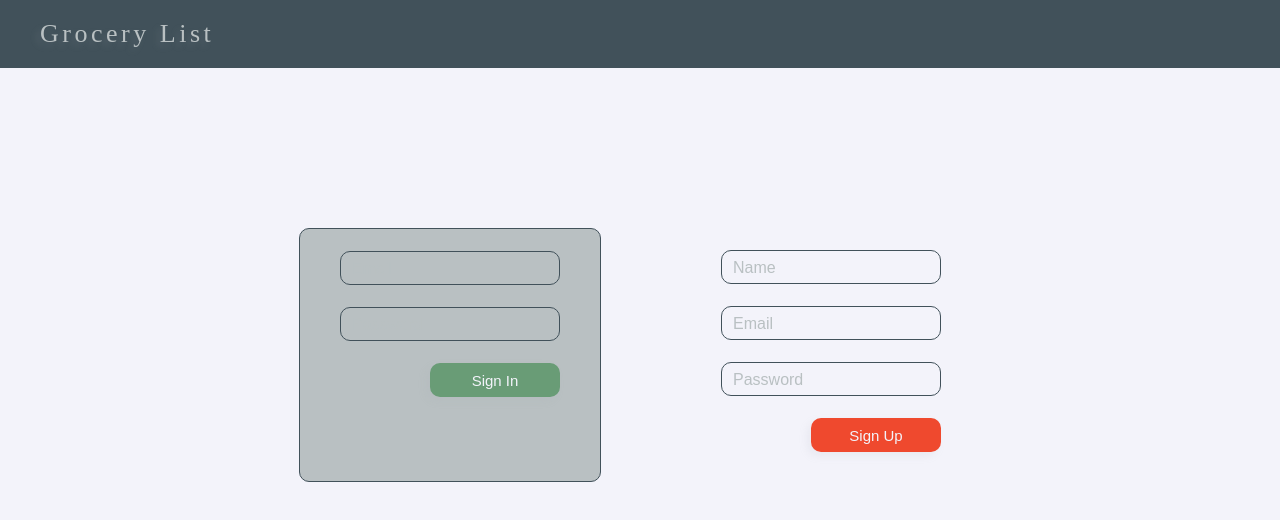
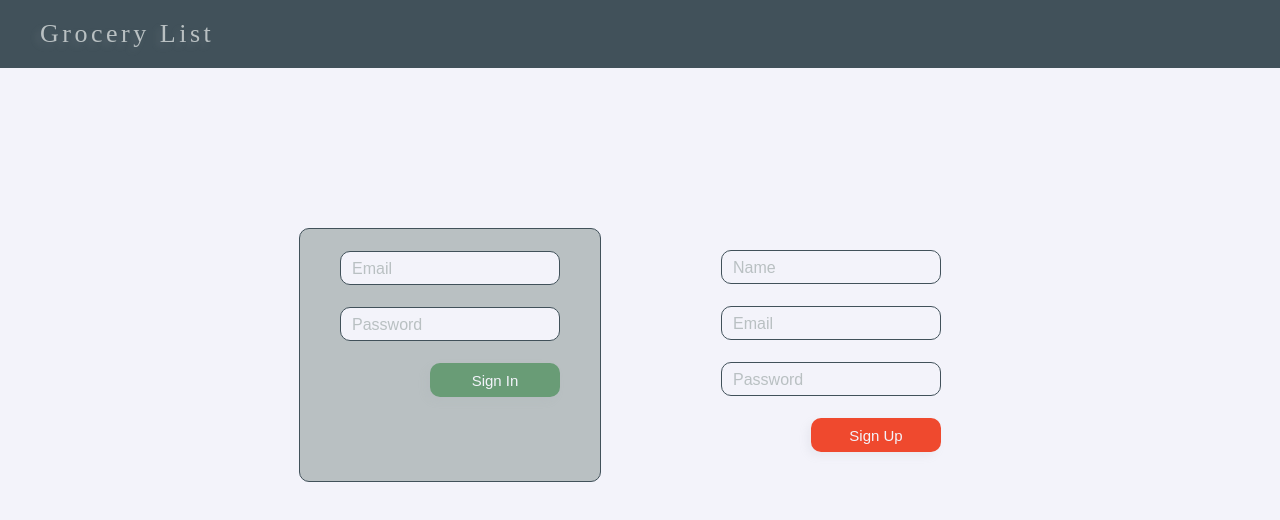
Before and after one commit to shelchkov/Grocery-List, a React (Create React App) app: page / in a window 1280 px wide. Shown: the top 520 px of the page. Built offline with nearby package versions, Linux system fonts and the light colour scheme; no server answers; a web font is replaced by a local one.

Commit message:
Fix input styles #71

```diff
--- a/src/components/sign-in/sign-in.form.tsx
+++ b/src/components/sign-in/sign-in.form.tsx
@@ -21,10 +21,12 @@ import { getSignInError } from "../../utils/utils"
 
 interface Props {
 	setActiveForm?: (form: LoginForms) => void
+	inputStyle?: Styles
 }
 
 export const SignInForm = ({
-	setActiveForm
+	setActiveForm,
+	inputStyle
 }: Props): ReactElement => {
 	const [formData, setFormData] = useState<SignInFormData>()
 	const [formErrors, setFormErrors] = useState<SignInErrors>()
@@ -85,7 +87,7 @@ export const SignInForm = ({
 				<Input
 					placeholder="Email"
 					onChange={handleInputChange(SignInInputs.email)}
-					style={{ width:"fill-available" }}
+					style={{ ...inputStyle, width:"fill-available" }}
 					type={InputTypes.email}
 					errorMessage={getFieldError(SignInInputs.email)}
 					onFocus={handleInputFocus}
@@ -94,7 +96,7 @@ export const SignInForm = ({
 				<Input
 					placeholder="Password"
 					onChange={handleInputChange(SignInInputs.password)}
-					style={{ width:"fill-available" }}
+					style={{ ...inputStyle, width:"fill-available" }}
 					type={InputTypes.password}
 					errorMessage={getFieldError(SignInInputs.password)}
 					onFocus={handleInputFocus}
--- a/src/components/sign-up/sign-up.form.tsx
+++ b/src/components/sign-up/sign-up.form.tsx
@@ -16,6 +16,7 @@ import { getSignUpError } from "../../utils/utils"
 
 interface Props {
 	setActiveForm?: (form: LoginForms) => void
+	inputStyle?: Styles
 }
 
 const objectFromExecutions = (
@@ -27,7 +28,8 @@ const objectFromExecutions = (
 	, {})
 
 export const SignUpForm = ({
-	setActiveForm
+	setActiveForm,
+	inputStyle
 }: Props): ReactElement => {
 	const [formData, setFormData] = useState<SignUpFormData>()
 	const [formErrors, setFormErrors] = useState<SignUpErrors>()
@@ -96,7 +98,7 @@ export const SignUpForm = ({
 			<SignInContainer>
 				<Input
 					placeholder="Name"
-					style={{ width: "fill-available" }}
+					style={{ ...inputStyle, width: "fill-available" }}
 					onChange={onChangeHandlers[SignUpInputs.name]}
 					errorMessage={getFieldError(SignUpInputs.name)}
 					onFocus={handleInputFocus}
@@ -104,7 +106,7 @@ export const SignUpForm = ({
 
 				<Input
 					placeholder="Email"
-					style={{ width: "fill-available" }}
+					style={{ ...inputStyle, width: "fill-available" }}
 					onChange={onChangeHandlers[SignUpInputs.email]}
 					errorMessage={getFieldError(SignUpInputs.email)}
 					onFocus={handleInputFocus}
@@ -112,7 +114,7 @@ export const SignUpForm = ({
 
 				<Input
 					placeholder="Password"
-					style={{ width: "fill-available" }}
+					style={{ ...inputStyle, width: "fill-available" }}
 					onChange={onChangeHandlers[SignUpInputs.password]}
 					errorMessage={getFieldError(SignUpInputs.password)}
 					onFocus={handleInputFocus}
--- a/src/pages/login.page.tsx
+++ b/src/pages/login.page.tsx
@@ -68,7 +68,9 @@ export const LoginPage = (): ReactElement => {
 						<SignInForm setActiveForm={
 							form !== LoginForms.signIn ? setForm
 							: undefined
-						}/>
+						} inputStyle={form === LoginForms.signIn ? {
+							backgroundColor: colors.grey
+						} : undefined}/>
 					</DesktopFormContainer>
 					<DesktopFormContainer
 						isActive={form === LoginForms.signUp}
@@ -76,7 +78,9 @@ export const LoginPage = (): ReactElement => {
 						<SignUpForm setActiveForm={
 							form !== LoginForms.signUp ? setForm
 							: undefined
-						}/>
+						} inputStyle={form === LoginForms.signUp ? {
+							backgroundColor: colors.grey
+						} : undefined}/>
 					</DesktopFormContainer>
 				</FormsContainer>
 			</MediumDesktopLayout>
```
